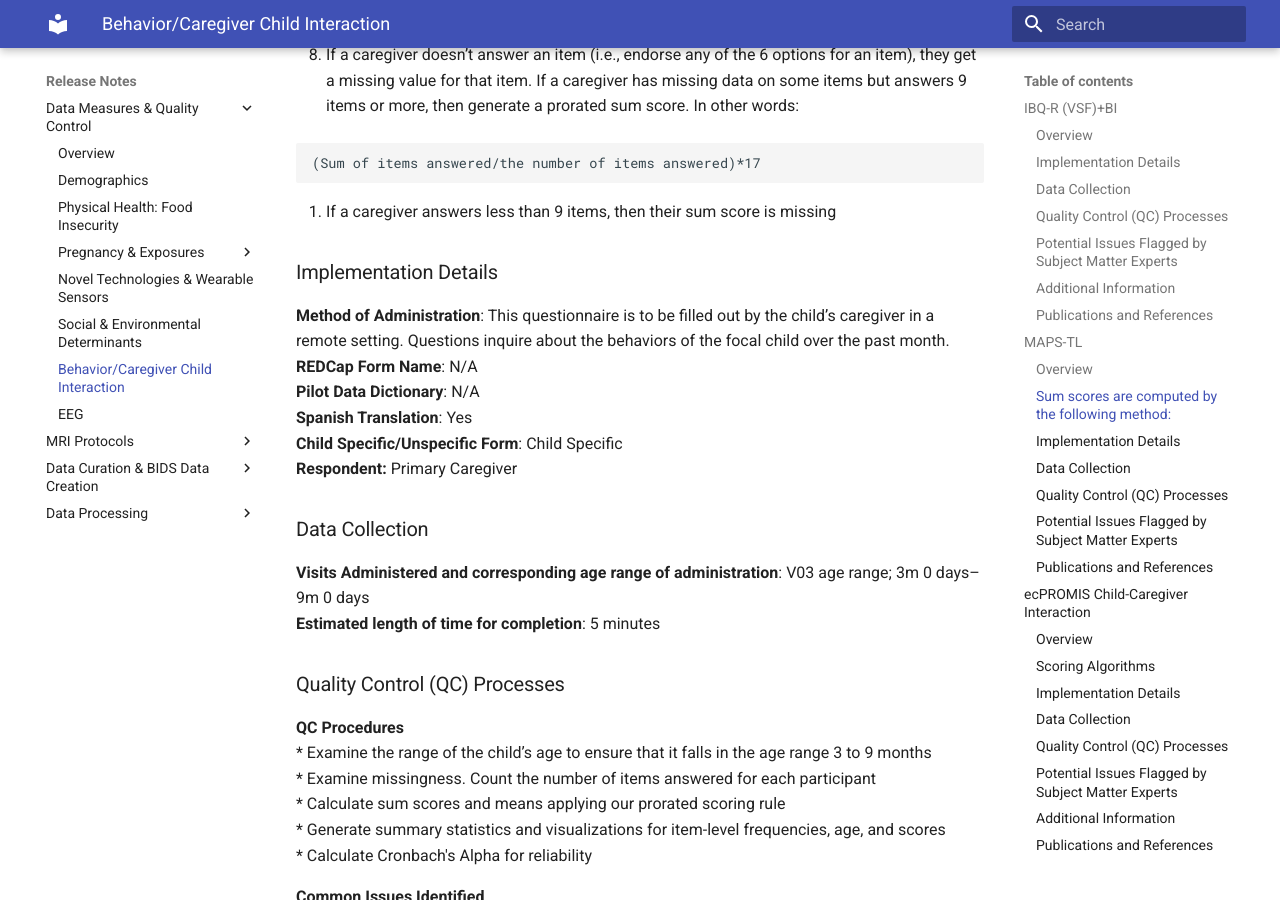
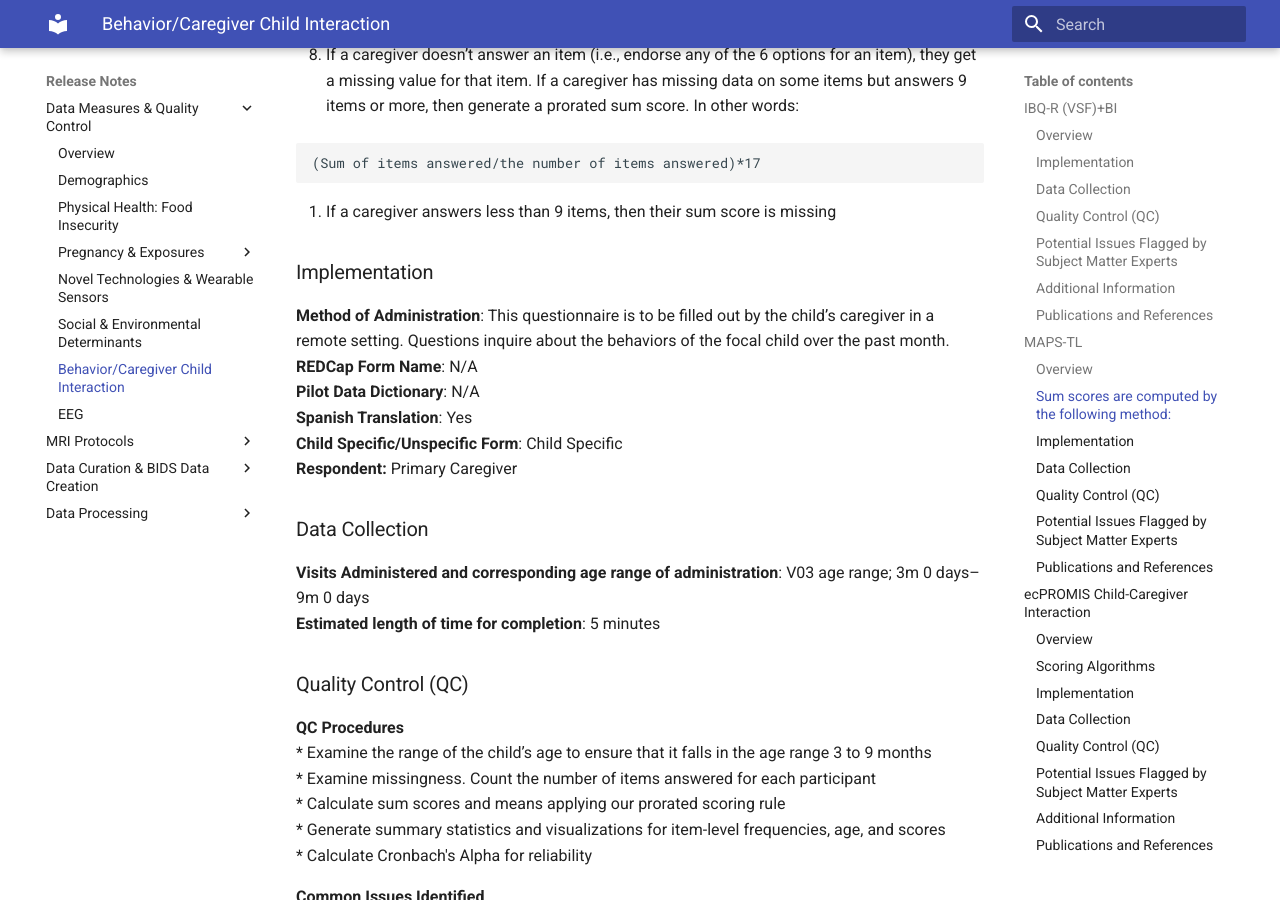
Before and after one commit to mattcieslak/hbcd-docs, an MkDocs documentation site: the page built from docs/measures/behavior.md, in a window 1280 px wide and 900 px high, scrolled down 3512 px. Built offline with MkDocs 1.6.1 and Material for MkDocs 9.7.7, drawn with Linux system fonts in a browser that asks for light colours; some of the changed text lies outside the part shown.

Commit message:
Update behavior.md

```diff
--- a/docs/measures/behavior.md
+++ b/docs/measures/behavior.md
@@ -10,7 +10,7 @@ The Infant Behavior Questionnaire-Revised (Very Short Form + BI) is designed to
 **Description**: The IBQ-R VSF is a caregiver report form used to assess temperament in infancy. Caregivers are asked to report on the infant’s behaviors on a 7-point Likert scale ranging from 1 (never) to 7 (always). For the purposes of HBCD, the measure consists of 4 scale domains: surgency (13 items), negative affect (12 items), effortful control (12 items), and behavioral inhibition (13 items).
 **Summary**: The IBQ provides a comprehensive assessment of early temperament, focusing on key traits that influence development and behavior during the early years.
 
-### Implementation Details
+### Implementation
 **Method of Administration**: remote survey
 **REDCap Form Name**: mh_cg_ibqr
 **Pilot Data Dictionary**: IBQ
@@ -45,7 +45,7 @@ Scale scores for the Infant Behavior Questionnaire – Revised – Very Short Fo
 
 For example, given a sum of 47 for a scale of 12 items, with one item receiving no response, two items marked "does not apply," and 9 items receiving a numerical response, the sum of 47 would be divided by 9 to yield a mean of 5.22 for the scale score. Items with an “R” are reverse scored and already implemented in the HBCD scoring algorithm.
 
-### Quality Control (QC) Processes
+### Quality Control (QC)
 **QC Procedures**<br>
 - Examine the range of the child’s age to ensure that it falls in the age range 3 to 18 months
 - Examine missingness. Count the number of items answered for each participant
@@ -92,7 +92,7 @@ Putnam, S. P., Helbig, A. L., Gartstein, M. A., Rothbart, M. K. & Leerkes, E. (2
 
 3. If a caregiver answers less than 9 items, then their sum score is missing
 
-### Implementation Details
+### Implementation
 **Method of Administration**: This questionnaire is to be filled out by the child’s caregiver in a remote setting. Questions inquire about the behaviors of the focal child over the past month.
 **REDCap Form Name**: N/A
 **Pilot Data Dictionary**: N/A
@@ -104,7 +104,7 @@ Putnam, S. P., Helbig, A. L., Gartstein, M. A., Rothbart, M. K. & Leerkes, E. (2
 **Visits Administered and corresponding age range of administration**: V03 age range; 3m 0 days– 9m 0 days
 **Estimated length of time for completion**: 5 minutes
 
-### Quality Control (QC) Processes
+### Quality Control (QC)
 **QC Procedures**
   * Examine the range of the child’s age to ensure that it falls in the age range 3 to 9 months
   * Examine missingness. Count the number of items answered for each participant
@@ -141,7 +141,7 @@ Sum scores are computed by the following method:
 
   *(See Links to Resources*)
 
-### Implementation Details
+### Implementation
 **Method of Administration**: This questionnaire is to be filled out by the child’s caregiver in a remote setting.
 **REDCap Form Name**: N/A
 **Pilot Data Dictionary**: N/A
@@ -153,7 +153,7 @@ Sum scores are computed by the following method:
 **Visits Administered and corresponding age range of administration**: V03 age range; <12mo age
 **Estimated length of time for completion**: 1-2 minutes
 
-### Quality Control (QC) Processes
+### Quality Control (QC)
 **QC Procedures**
   * Examine the range of the child’s age to ensure that it falls in the age range 3 to 9 months
   * Examine missingness. Count the number of items answered for each participant
```
